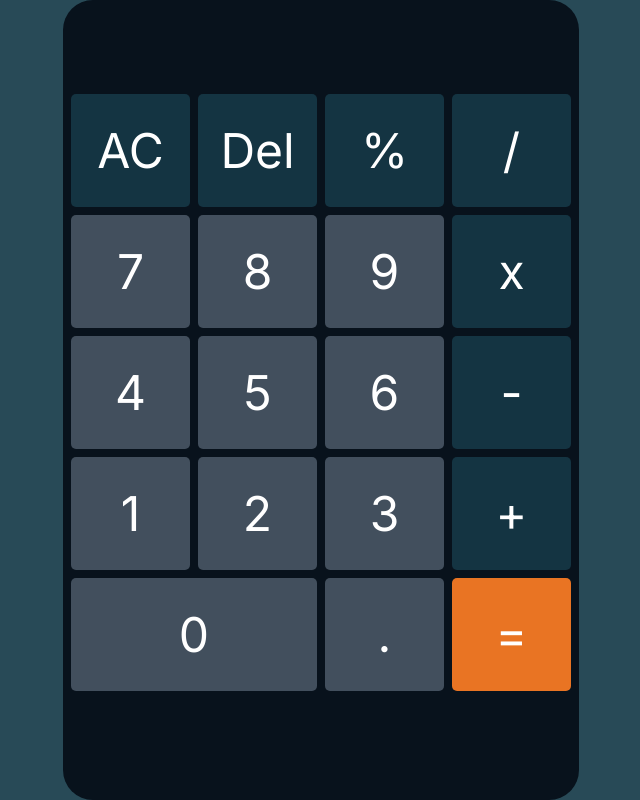
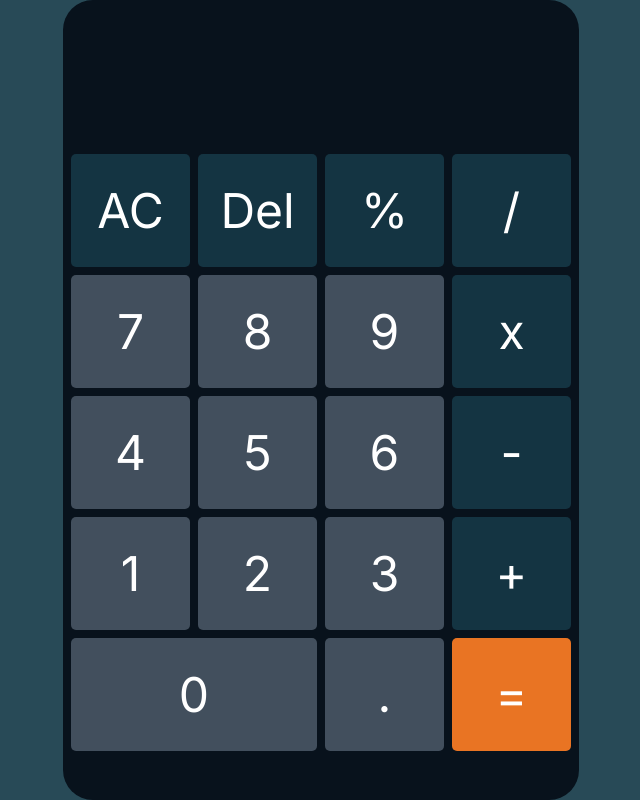
Before and after one commit to oluwadamilolaoyelade/calculator, a plain HTML site: page index.html in a window 1280 px wide. Shown: the whole page, without its empty margins (319-959 px from the left). Drawn offline with Linux system fonts and the light colour scheme.

Commit message:
first commit

```diff
--- a/style.css
+++ b/style.css
@@ -40,6 +40,8 @@ body{
     padding-bottom: 24px;
     gap: 24px;
     align-items: flex-end;
+    /* width: 516px; */
+    height: 50px;
 
 }
 .digit p{
@@ -67,11 +69,12 @@ body{
     padding-left: 8px;
     padding-right: 8px;
     padding-bottom: 24px;
+    padding-top: 100px;
     row-gap: 8px;
     column-gap: 8px;
     box-sizing: border-box;
-    /* width: 100%;
-    height: 100%; */
+    /* width: 100%; */
+    /* height: 500px; */
 
 
 
```
